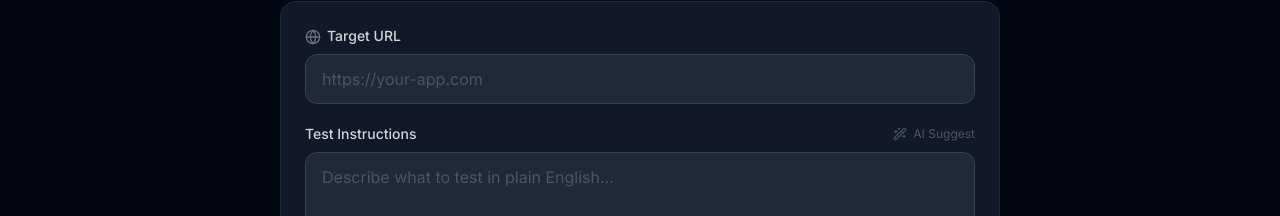
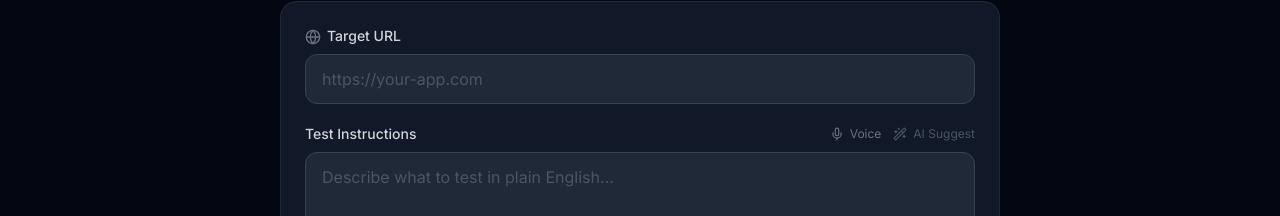
Before and after one commit to yatinkalra22/autoqa-web, a Next.js app: page / in a window 1280 px wide. Shown: the part 419-635 px from the top of the page. Built offline with nearby package versions, Linux system fonts and the light colour scheme; no server answers.

Commit message:
feat: add voice input for test instructions using Web Speech API

```diff
--- a/src/components/test/TestBuilder.tsx
+++ b/src/components/test/TestBuilder.tsx
@@ -1,11 +1,12 @@
 'use client'
 import { useState } from 'react'
 import { useRouter } from 'next/navigation'
-import { Globe, Play, ChevronDown, ChevronUp, Save, Wand2 } from 'lucide-react'
+import { Globe, Play, ChevronDown, ChevronUp, Save, Wand2, Mic, MicOff } from 'lucide-react'
 import { api } from '@/lib/api'
 import { QuickPrompts } from './QuickPrompts'
 import { A11yAuditPanel } from './A11yAuditPanel'
 import { Spinner } from '@/components/ui/Spinner'
+import { useVoiceInput } from '@/hooks/useVoiceInput'
 
 export function TestBuilder() {
   const router = useRouter()
@@ -18,6 +19,9 @@ export function TestBuilder() {
   const [loading, setLoading] = useState(false)
   const [suggesting, setSuggesting] = useState(false)
   const [error, setError] = useState('')
+  const { listening, supported: voiceSupported, toggle: toggleVoice } = useVoiceInput(
+    (transcript) => setPrompt(prev => prev ? `${prev} ${transcript}` : transcript)
+  )
 
   const handleRun = async () => {
     if (!url.trim()) return setError('Please enter a target URL.')
@@ -76,6 +80,32 @@ export function TestBuilder() {
         <div className="mb-5">
           <div className="flex items-center justify-between mb-2">
             <label className="text-sm font-medium text-gray-300">Test Instructions</label>
+            <div className="flex items-center gap-3">
+              {voiceSupported && (
+                <button
+                  onClick={toggleVoice}
+                  className={`flex items-center gap-1.5 text-xs transition-colors ${
+                    listening
+                      ? 'text-red-400 hover:text-red-300'
+                      : 'text-gray-500 hover:text-gray-300'
+                  }`}
+                >
+                  {listening ? (
+                    <>
+                      <MicOff className="w-3.5 h-3.5" />
+                      <span className="flex items-center gap-1">
+                        Stop
+                        <span className="w-1.5 h-1.5 rounded-full bg-red-400 animate-pulse" />
+                      </span>
+                    </>
+                  ) : (
+                    <>
+                      <Mic className="w-3.5 h-3.5" />
+                      Voice
+                    </>
+                  )}
+                </button>
+              )}
               <button
                 onClick={handleSuggest}
                 disabled={suggesting || !url.trim()}
@@ -85,13 +115,18 @@ export function TestBuilder() {
                 {suggesting ? 'Analyzing...' : 'AI Suggest'}
               </button>
             </div>
+          </div>
           <textarea
             value={prompt}
             onChange={e => setPrompt(e.target.value)}
             placeholder={'Describe what to test in plain English...\n\nExample: "Test login with wrong password and verify an error message appears."'}
             rows={5}
             maxLength={2000}
-            className="w-full bg-gray-800 border border-gray-700 rounded-xl px-4 py-3 text-white placeholder:text-gray-600 focus:outline-none focus:border-blue-500 focus:ring-1 focus:ring-blue-500/50 resize-none transition-all"
+            className={`w-full bg-gray-800 border rounded-xl px-4 py-3 text-white placeholder:text-gray-600 focus:outline-none focus:ring-1 resize-none transition-all ${
+              listening
+                ? 'border-red-500 focus:border-red-500 focus:ring-red-500/50'
+                : 'border-gray-700 focus:border-blue-500 focus:ring-blue-500/50'
+            }`}
           />
           <div className="flex justify-end mt-1">
             <span className={`text-xs ${prompt.length > 1800 ? 'text-amber-400' : 'text-gray-600'}`}>
--- /dev/null
+++ b/src/hooks/useVoiceInput.ts
@@ -0,0 +1,91 @@
+'use client'
+import { useState, useCallback, useRef, useEffect } from 'react'
+
+interface SpeechRecognitionEvent {
+  results: SpeechRecognitionResultList
+  resultIndex: number
+}
+
+interface SpeechRecognitionErrorEvent {
+  error: string
+}
+
+interface SpeechRecognition extends EventTarget {
+  continuous: boolean
+  interimResults: boolean
+  lang: string
+  start(): void
+  stop(): void
+  abort(): void
+  onresult: ((event: SpeechRecognitionEvent) => void) | null
+  onerror: ((event: SpeechRecognitionErrorEvent) => void) | null
+  onend: (() => void) | null
+}
+
+declare global {
+  interface Window {
+    SpeechRecognition?: new () => SpeechRecognition
+    webkitSpeechRecognition?: new () => SpeechRecognition
+  }
+}
+
+export function useVoiceInput(onTranscript: (text: string) => void) {
+  const [listening, setListening] = useState(false)
+  const [supported, setSupported] = useState(false)
+  const recognitionRef = useRef<SpeechRecognition | null>(null)
+
+  useEffect(() => {
+    setSupported(
+      typeof window !== 'undefined' &&
+      !!(window.SpeechRecognition || window.webkitSpeechRecognition)
+    )
+  }, [])
+
+  const toggle = useCallback(() => {
+    if (listening) {
+      recognitionRef.current?.stop()
+      setListening(false)
+      return
+    }
+
+    const SpeechRecognitionCtor = window.SpeechRecognition || window.webkitSpeechRecognition
+    if (!SpeechRecognitionCtor) return
+
+    const recognition = new SpeechRecognitionCtor()
+    recognition.continuous = true
+    recognition.interimResults = false
+    recognition.lang = 'en-US'
+
+    recognition.onresult = (event: SpeechRecognitionEvent) => {
+      let transcript = ''
+      for (let i = event.resultIndex; i < event.results.length; i++) {
+        if (event.results[i].isFinal) {
+          transcript += event.results[i][0].transcript
+        }
+      }
+      if (transcript) {
+        onTranscript(transcript)
+      }
+    }
+
+    recognition.onerror = () => {
+      setListening(false)
+    }
+
+    recognition.onend = () => {
+      setListening(false)
+    }
+
+    recognitionRef.current = recognition
+    recognition.start()
+    setListening(true)
+  }, [listening, onTranscript])
+
+  useEffect(() => {
+    return () => {
+      recognitionRef.current?.abort()
+    }
+  }, [])
+
+  return { listening, supported, toggle }
+}
```
Lines whose indentation alone changed are shown as unchanged.
